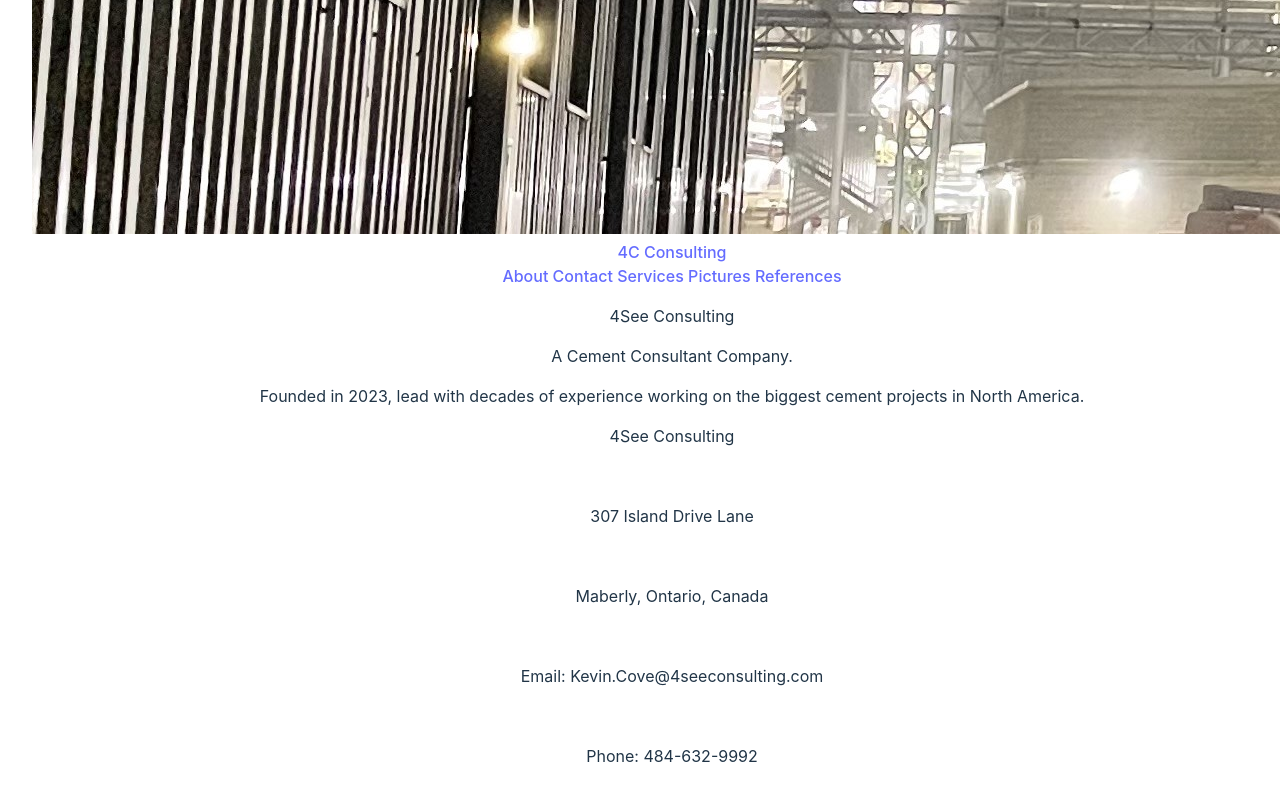
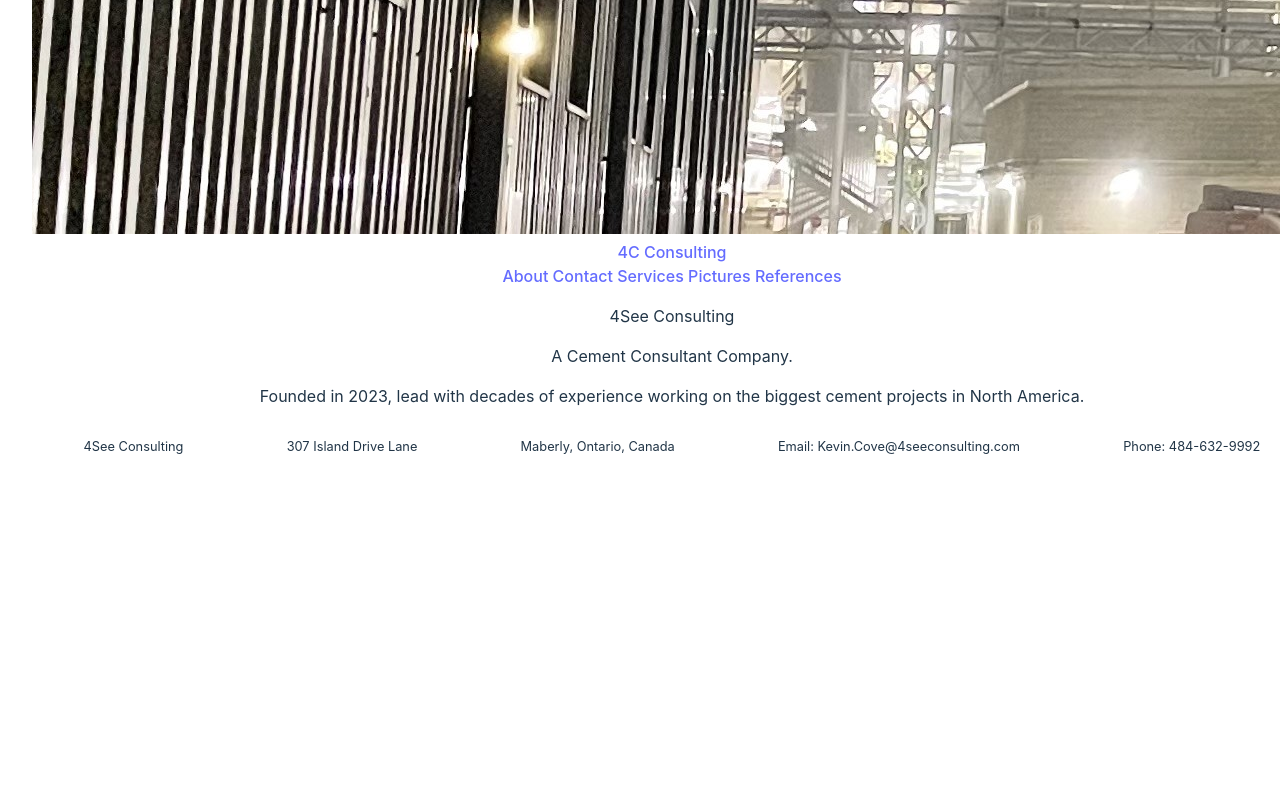
Before and after one commit to gideonMCove/4C-Consulting, a React (Vite) app: page / in a window 1280 px wide. Shown: the part 1747-2547 px from the top of the page. After the commit the page ends 2248 px from the top, so only its background shows below. Built offline with nearby package versions, Linux system fonts and the light colour scheme.

Commit message:
footer rough css done

```diff
--- a/src/index.css
+++ b/src/index.css
@@ -76,6 +76,11 @@ button:focus-visible {
 }
 
 .Footer {
+  font-size: 0.8em;
+  display: flex;
+  flex-direction: row;
+  flex-wrap: wrap;
+  justify-content: space-evenly;
 
 }
 
```
Also changed, not shown: src/components/Contact.jsx (+4 -4 lines).
